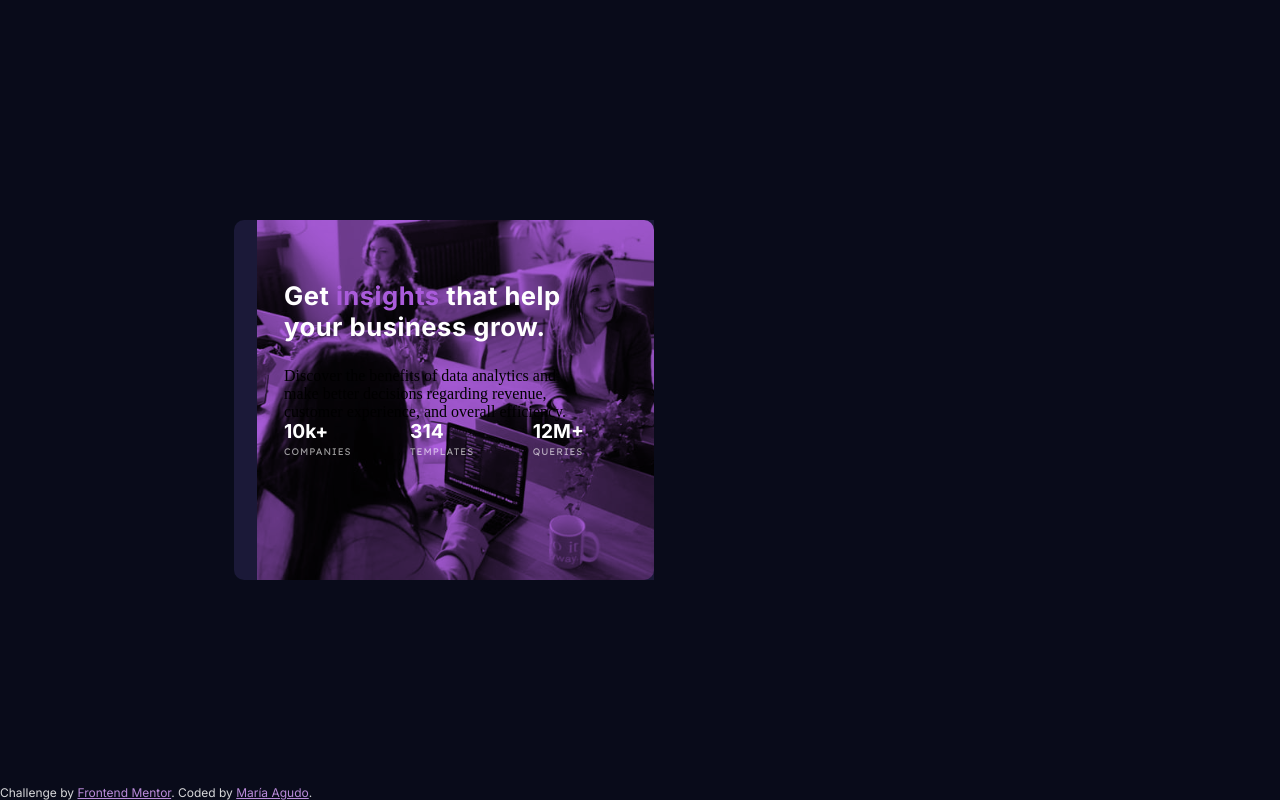
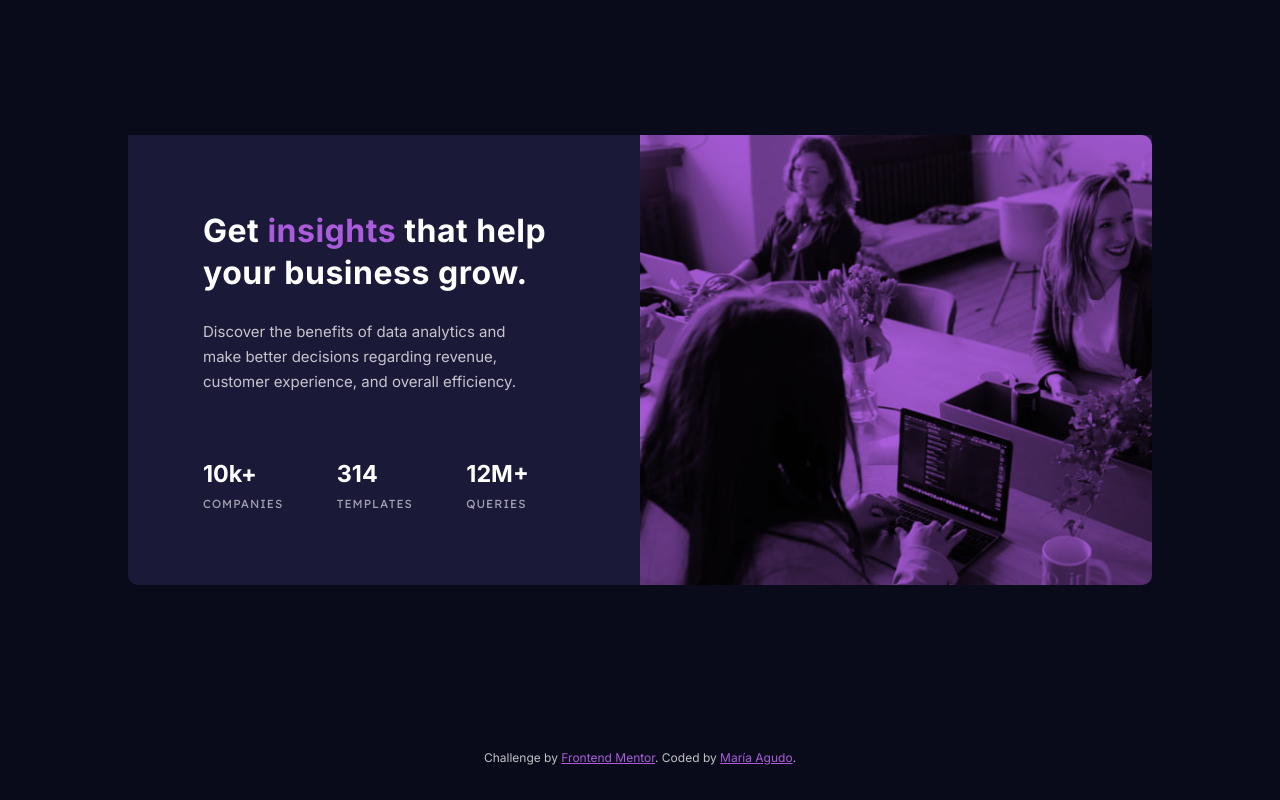
Before and after one commit to mdagudo/stats-preview-card-component, a plain HTML site: page index.html in a window 1280 px wide. Drawn offline with Linux system fonts and the light colour scheme.

Commit message:
Lots of changes
Mobile First, rem units, made it more fluent, added root variables for the colors...

```diff
--- a/css/style.css
+++ b/css/style.css
@@ -1,4 +1,17 @@
 @import url('https://fonts.googleapis.com/css2?family=Inter:wght@400;700&family=Lexend+Deca&display=swap');
+
+:root {
+    --very-dark-blue: hsl(233, 47%, 7%);
+    --dark-desaturated-blue: hsl(244, 38%, 16%);
+    --soft-violet: hsl(277, 64%, 61%);
+    --white: hsl(0, 0%, 100%);
+    --paragraph-transparent-white: hsla(0, 0%, 100%, 0.75);
+    --stat-heading-white:  hsla(0, 0%, 100%, 0.6);
+}
+
+html {
+    font-size: 62.5%;
+}
 
 * {
     padding: 0;
@@ -7,214 +20,161 @@
 }
 
 body {
-    background: hsl(233, 47%, 7%);
-    height: 100vh;
+    background: var(--very-dark-blue);
+    height: auto;
     width: 100vw;
-    display: grid;
-    justify-content: center;
-    align-content: center;
+    font-size: 1.5rem;
+    color: var(--white);
 }
 
 .container {
-    height: 60vh;
-    width: 812px;
-    max-height: 360px;
+    width: 100vw;
+    height: 90vh;
     display: flex;
-    justify-content: space-between;
+    justify-content: center;
+    align-items: center;
+}
+
+.card {
+    margin-top: 8.0rem;
+    background: var(--dark-desaturated-blue);
+    width: clamp(31.1rem, 45%, 45.0rem);
+    height: 76.5rem;
+    border-bottom-right-radius: 10px;
+    border-bottom-left-radius: 10px;
     position: relative;
 }
 
-.card {
-    background: hsl(244, 38%, 16%);
-    min-width: 420px;
-    height: inherit;
-    min-height: 327.6px;
-    max-height: 360px;
-    border-top-left-radius: 10px;
-    border-bottom-left-radius: 10px;
-    display: flex;
-    align-items: center;
-    position: relative;
-}
-
-.info {
-    width: inherit;
-    height: inherit;
-    min-height: 209.75px;
-    max-height: 360px;
+.photo {
+    width: 100%;
+    height: clamp(23.0rem, 35%, 25.0rem);
     position: absolute;
-    left: 0;
     top: 0;
-    padding: 60px 70px 55px 50px;
-}
-
-.purple {
-    color: hsl(277, 64%, 61%);
-}
-
-
-
-.info h2 {
-    margin-bottom: 25px;
-    letter-spacing: 0.5px;
-    color: hsl(0, 0%, 100%);
-    font-family: 'Inter', sans-serif;
-    font-size: 1.6em;
-}
-
-.justify {
-    width: 90%;
-    height: 100%;
-}
-
-.justify p {
-    font-size: 70%;
-    line-height: 20px;
-    color: hsla(0, 0%, 100%, 0.75);
-    font-family: 'Inter', sans-serif;
-    margin-bottom: 64px;
-}
-
-.photo {
-    background-image: url('../images/image-header-desktop.jpg');
+    border-top-left-radius: 1.0rem;
+    border-top-right-radius: 1.0rem;
+    background-image: url('../images/image-header-mobile.jpg');
     background-repeat: no-repeat;
     background-size: cover;
     background-color: hsl(277, 64%, 61%);
     background-blend-mode: multiply;
-    min-width: 397px;
-    height: inherit;
-    min-height: 327.6px;
-    max-height: 360px;
-    border-bottom-right-radius: 10px;
-    border-top-right-radius: 10px;
-    position: absolute;
-    top: 0;
-    right: 0;
+}
+
+.info {
+    padding: 0 3.8rem;
+    display: flex;
+    flex-direction: column;
+    justify-content: center;
+    margin-top: 29.0rem;
+    text-align: center;
+}
+
+.info h2 {
+    margin-bottom: 2.5rem;
+    letter-spacing: 0.05rem;
+    font-family: 'Inter', sans-serif;
+    font-size: 2.4rem;
+}
+
+.purple {
+    color: var(--soft-violet);
+}
+
+.info p {
+    font-size: 1.3rem;
+    line-height: 2.5rem;
+    color: var(--paragraph-transparent-white);
+    font-family: 'Inter', sans-serif;
+    margin-bottom: 3.0rem;
 }
 
 .stats {
     display: flex;
-    flex-direction: row;
-    justify-content: space-between;
+    flex-direction: column;
     font-family: 'Inter', sans-serif;
-    color: hsl(0, 0%, 100%);
-
 }
 
 .stat {
-    font-weight: bolder;
+    font-weight: 700;
+    margin-bottom: 3.0rem;
+    line-height: 2.0rem;
+    }
+
+.stat.col {
+    display: flex;
+    flex-direction: column;
+    line-height: 2.0rem;
 }
 
 .stat .number {
     font-size: 120%;
 }
 
-.stat.col {
-    display: flex;
-    flex-direction: column;
-    line-height: 20px;
-}
-
 .stat .upper {
+    margin-top: 1.0rem;
+    color: var(--stat-heading-white);
     text-transform: uppercase;
     font-weight: lighter;
     font-family: 'Lexend Deca', sans-serif;
     font-size: 60%;
-    letter-spacing: 1px;
-    color: hsla(0, 0%, 100%, 0.6);
+    letter-spacing: 0.1rem;
 }
 
 .attribution {
-    font-size:12px;
-    position: absolute;
-    bottom: 0;
-    color:hsla(0, 0%, 100%, 0.836);
+    text-align: center;
+    font-size: 1.2rem;
+    margin-top: 3.0rem;
+    color: var(--paragraph-transparent-white);
     font-family: 'Inter', sans-serif;
 }
 
 .attribution a {
-    color: hsl(276, 52%, 70%);
+    color: var(--soft-violet);
 }
 
-@media (max-width: 375px) {
-    .container {
-        width: 85vw;
-        min-width: 290px;
-        height: 772px;
-        max-height: 772px;
-        position: relative;
+@media screen and (min-width: 1200px) {
+    .card {
+        width: 80vw;
+        height: 45.0rem;
+        margin-top: 0;
     }
 
-    .card {
-        width: inherit;
-        min-width: 290px;
-        max-height: 530px;
-        border-top-left-radius: 0px;
-        border-bottom-right-radius: 10px;
-        position: absolute;
-        bottom: 0;
+    .photo {
+        height: 100%;
+        width: 50%;
+        right: 0;
+        border-top-left-radius: 0;
+        border-bottom-right-radius: 1.0rem;
     }
 
     .info {
-        width: inherit;
-        min-width: 290px;
-        max-height: inherit;
-        padding: 0;
+        padding: 7.5rem;
+        position: absolute;
+        left: 0;
+        justify-content:start;
+        height: 100%;
+        width: 50%;
+        margin: 0;
+        text-align: left;
     }
 
-    .photo {
-        width: inherit;
-        min-width: inherit;
-        min-height: 242px;
-        max-height: 242px;
-        position: absolute;
-        top: 0;
-        left: 0;
-        border-top-left-radius: 10px;
-        border-bottom-right-radius: 0px;
-        background-image: url('../images/image-header-desktop.jpg');
-        background-repeat: no-repeat;
-        background-size: cover;
-        background-color: hsl(277, 64%, 61%);
-        background-blend-mode: multiply;
-
+    .info h2 {
+        font-size: 3.2rem;
+        text-align: left;
+        line-height: 4.2rem;
+        width: 35.0rem;
     }
 
-    .justify {
-        display: flex;
-        flex-direction: column;
-        text-align: center;
-        width: 80%;
-        margin: 0 auto;
-    }
-
-    .justify p {
-        margin-bottom: 35px;
-        font-size: 90%;
-        line-height: 25px;
+    .info p {
+        font-size:1.5rem;
+        width: 90%;
+        margin-bottom: 7.0rem;
     }
 
     .stats {
         display: flex;
-        flex-direction: column;
-
-    }
-
-    .stat {
-        margin-bottom: 30px;
-        line-height: 20px;
-    }
-
-    .stat.col {
-        font-size: 120%;
-    }
-
-    .stat .upper {
-        margin-top: 10px;
-    }
-
-    .info h2 {
-        text-align: center;
-        margin: 40px 25px 20px 25px;
+        flex-direction: row;
+        justify-content: space-between;
+        width: 90%;
+        font-size: 130%;
     }
 }
```
